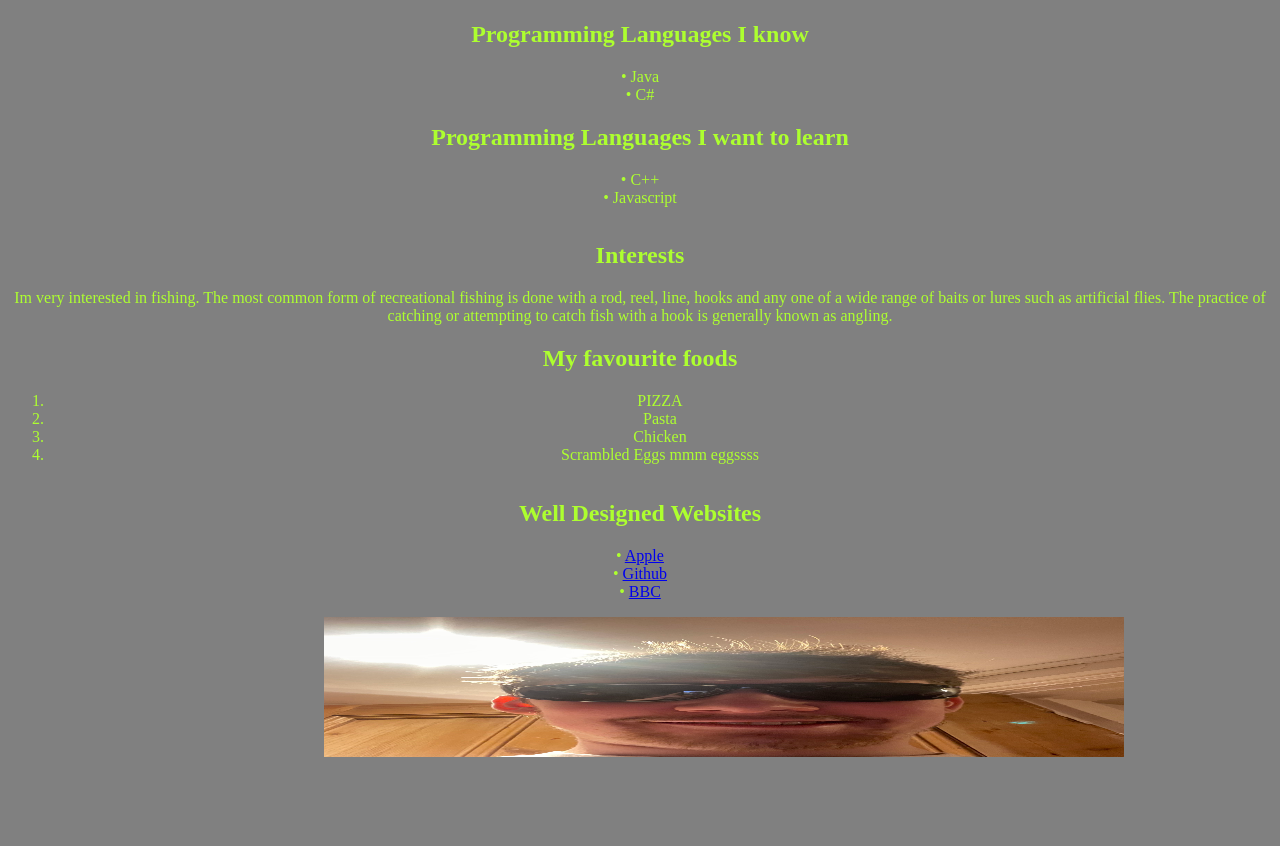
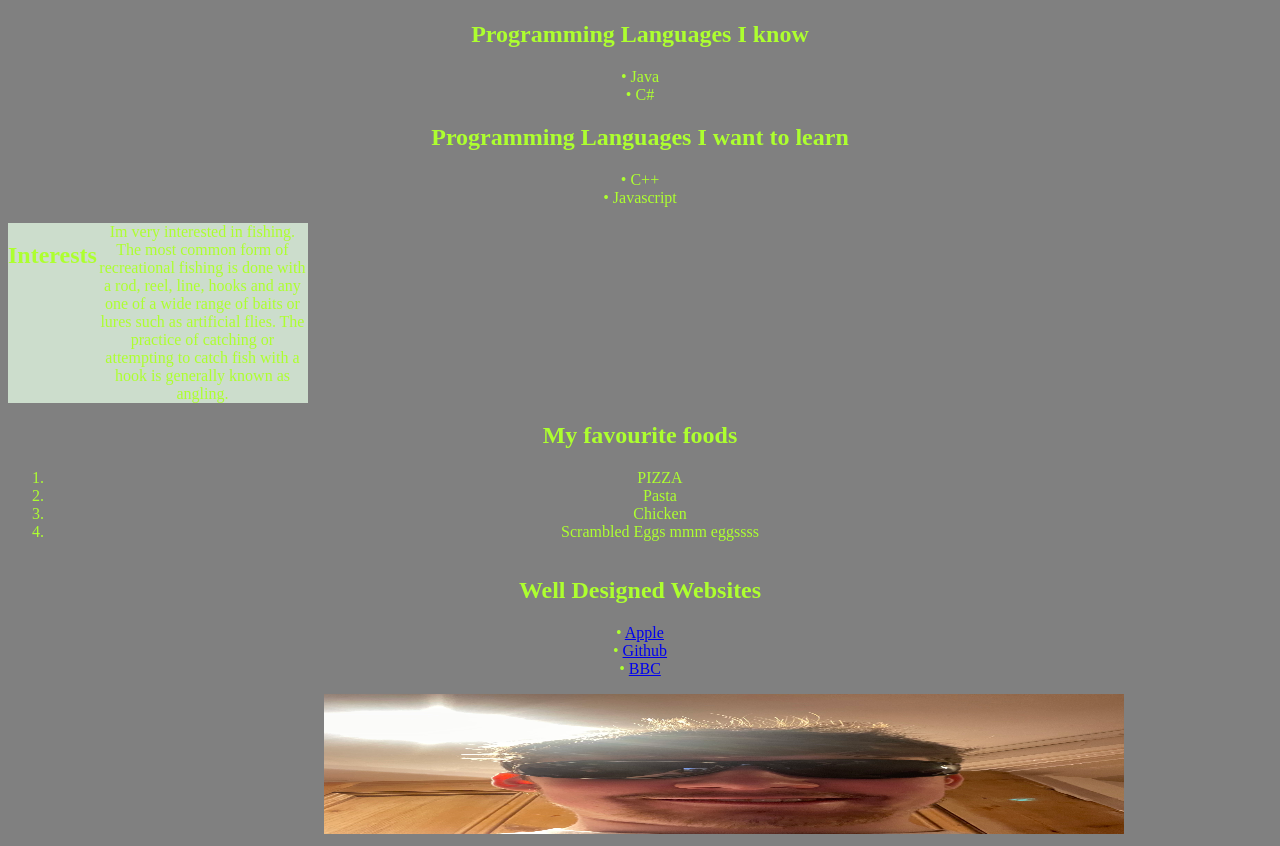
Before and after one commit to CadfanWilliams/CadfanWilliams.github.io, a plain HTML site: page index.html in a window 1280 px wide. Shown: the part 79-925 px from the top of the page. Before the commit the page ends 848 px from the top, so only its background shows below. Drawn offline with Linux system fonts and the light colour scheme.

Commit message:
add class attribute for section

```diff
--- a/index.html
+++ b/index.html
@@ -19,7 +19,7 @@
                 <li class="li-unordered">Javascript</li>
             </ul>
         </section>
-        <section>
+        <section class="section-center">
             <h2>Interests</h2>
             <p>Im very interested in fishing.
                 The most common form of recreational fishing is done with a rod, reel,
```
